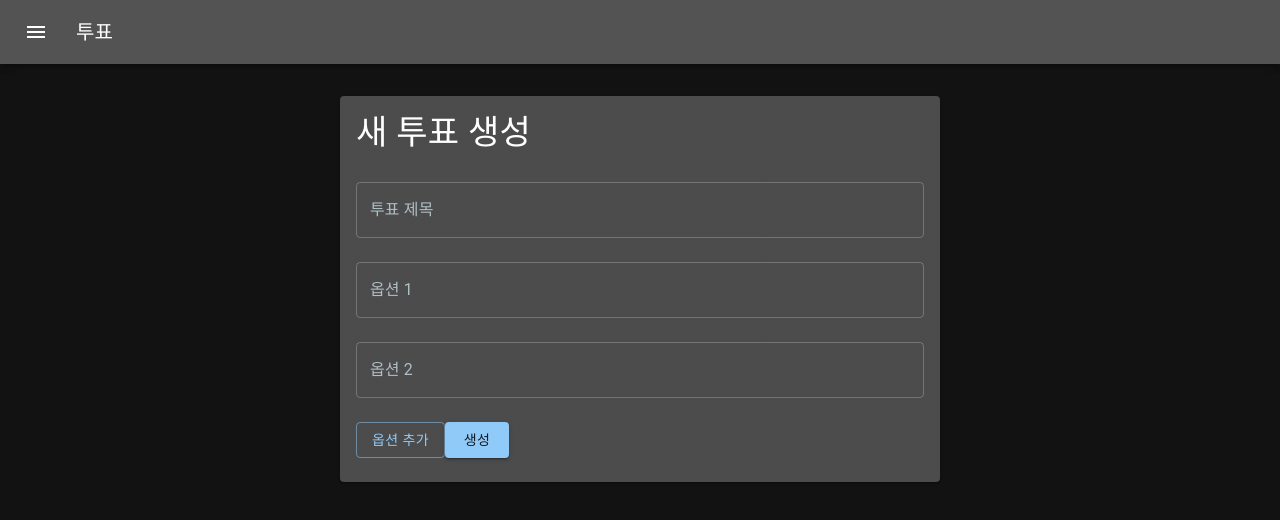
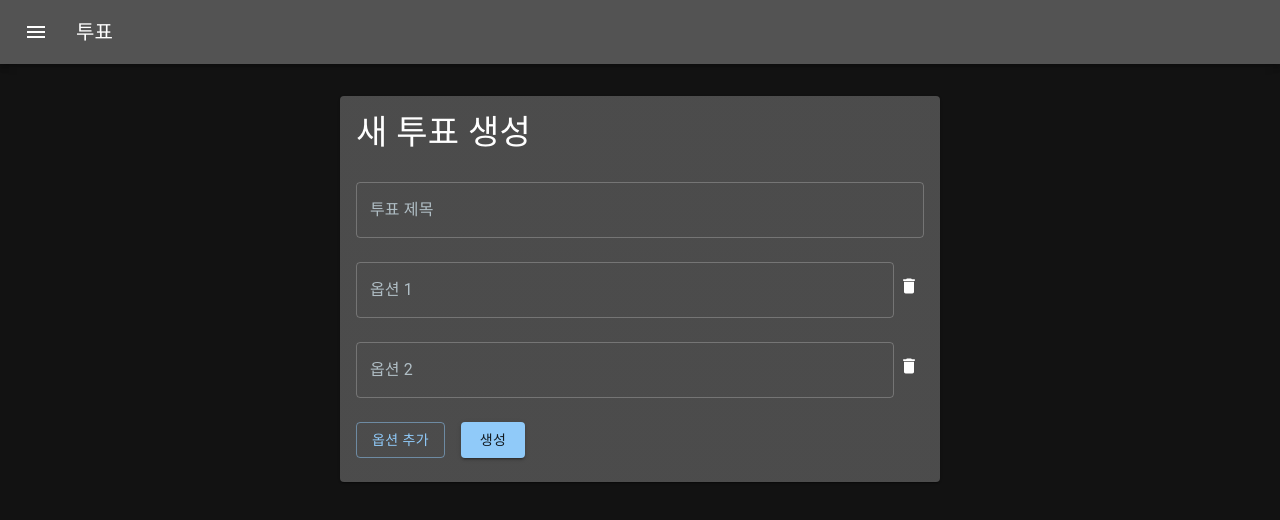
Before and after one commit to zestlee1106/fe-vote, a React (Create React App) app: page /create-vote in a window 1280 px wide. Shown: the top 520 px of the page. Built offline with nearby package versions, Linux system fonts and the light colour scheme.

Commit message:
add: 투표 생성하기 페이지 delete icon 추가

```diff
--- a/src/pages/CreateVote.tsx
+++ b/src/pages/CreateVote.tsx
@@ -1,5 +1,6 @@
 import React, { useState } from 'react'
-import { Box, Card, CardContent, TextField, Button, Typography } from '@mui/material'
+import { Box, Card, CardContent, TextField, Button, Typography, IconButton } from '@mui/material'
+import { Delete } from '@mui/icons-material'
 
 const CreateVote: React.FC = () => {
   const [title, setTitle] = useState('')
@@ -35,16 +36,20 @@ const CreateVote: React.FC = () => {
             margin="normal"
           />
           {options.map((option, index) => (
+            <Box sx={{ display: 'flex' }} key={index}>
               <TextField
-              key={index}
                 label={`옵션 ${index + 1}`}
                 value={option}
                 onChange={(e) => handleOptionChange(index, e.target.value)}
                 fullWidth
                 margin="normal"
               />
+              <IconButton aria-label="delete" size="small">
+                <Delete fontSize="small" />
+              </IconButton>
+            </Box>
           ))}
-          <Button onClick={addOption} variant="outlined" sx={{ mt: 2 }}>
+          <Button onClick={addOption} variant="outlined" sx={{ mt: 2, mr: 2 }}>
             옵션 추가
           </Button>
           <Button onClick={handleSubmit} variant="contained" color="primary" sx={{ mt: 2 }}>
```
Lines whose indentation alone changed are shown as unchanged.
